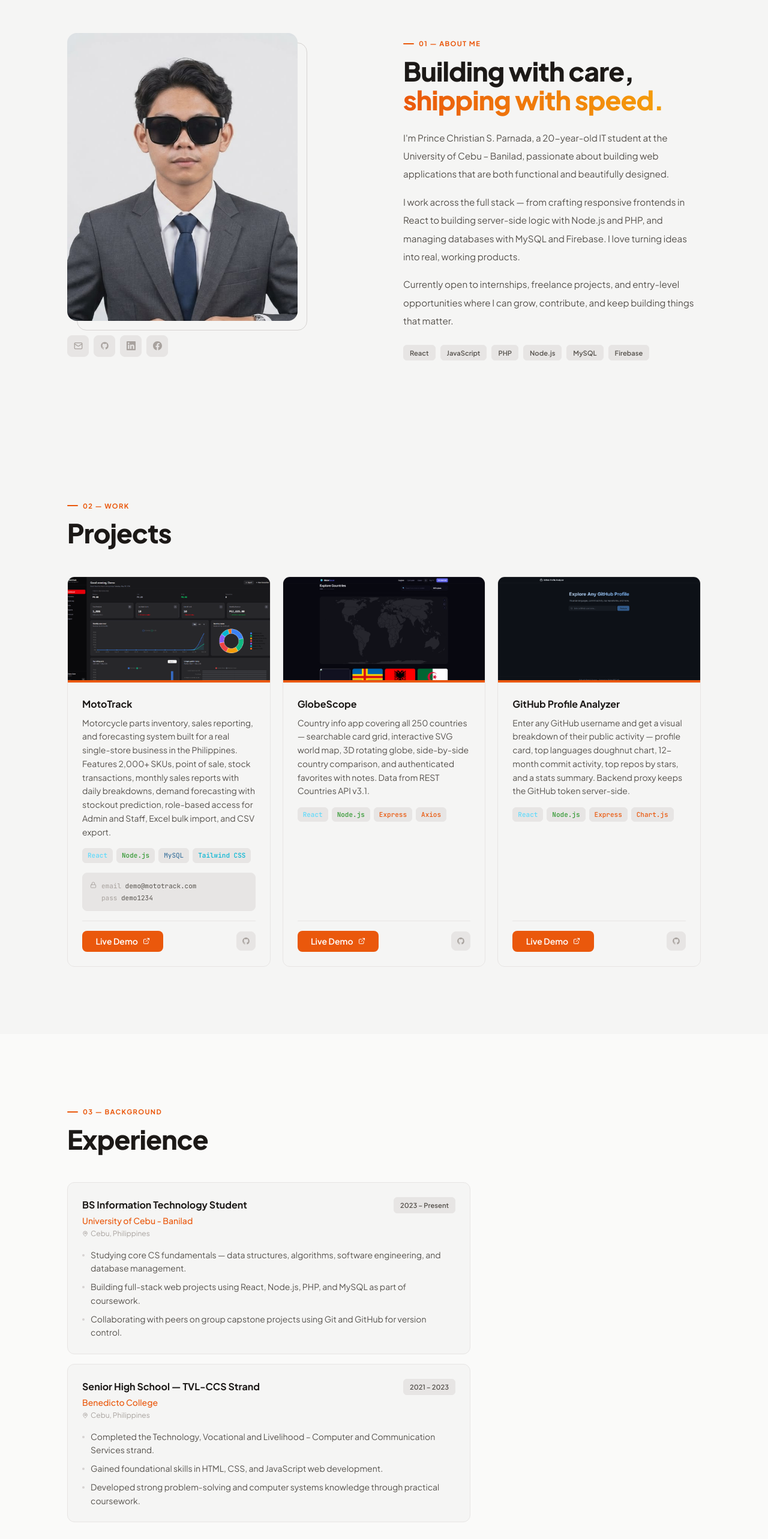
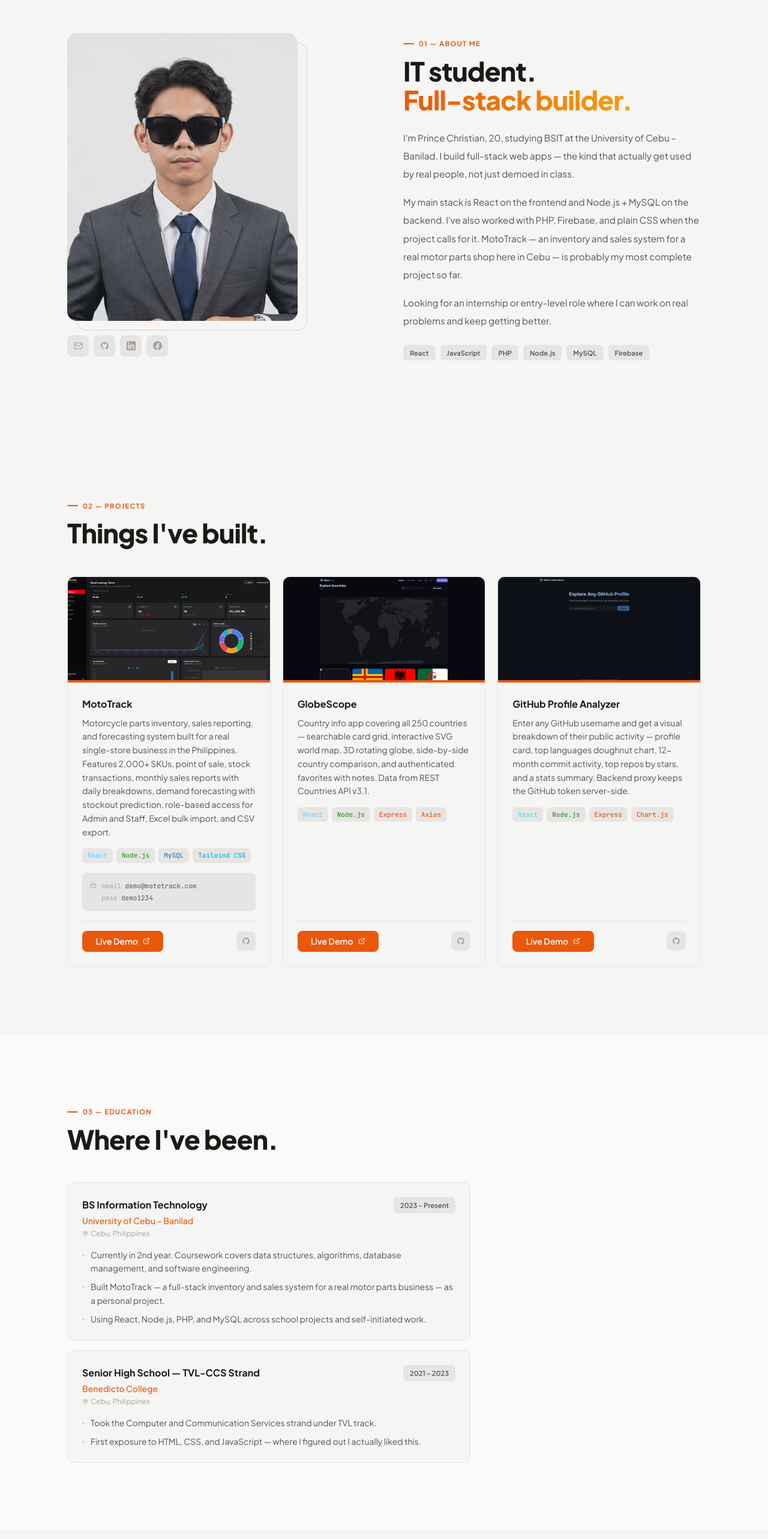
Before and after one commit to Prinss-git/Developer-Web-Profile, a React (Vite) app: page / in a window 1280 px wide. Shown: the part 900-3466 px from the top of the page at 60% size. Built offline with nearby package versions, Linux system fonts and the light colour scheme.

Commit message:
fix: remove AI-sounding copy across all sections

```diff
--- a/src/data/experience.js
+++ b/src/data/experience.js
@@ -1,14 +1,14 @@
 export const experience = [
   {
     id: 1,
-    company: 'University of Cebu - Banilad',
-    role: 'BS Information Technology Student',
+    company: 'University of Cebu – Banilad',
+    role: 'BS Information Technology',
     period: '2023 – Present',
     location: 'Cebu, Philippines',
     bullets: [
-      'Studying core CS fundamentals — data structures, algorithms, software engineering, and database management.',
-      'Building full-stack web projects using React, Node.js, PHP, and MySQL as part of coursework.',
-      'Collaborating with peers on group capstone projects using Git and GitHub for version control.',
+      'Currently in 2nd year. Coursework covers data structures, algorithms, database management, and software engineering.',
+      'Built MotoTrack — a full-stack inventory and sales system for a real motor parts business — as a personal project.',
+      'Using React, Node.js, PHP, and MySQL across school projects and self-initiated work.',
     ],
   },
   {
@@ -18,9 +18,8 @@ export const experience = [
     period: '2021 – 2023',
     location: 'Cebu, Philippines',
     bullets: [
-      'Completed the Technology, Vocational and Livelihood – Computer and Communication Services strand.',
-      'Gained foundational skills in HTML, CSS, and JavaScript web development.',
-      'Developed strong problem-solving and computer systems knowledge through practical coursework.',
+      'Took the Computer and Communication Services strand under TVL track.',
+      'First exposure to HTML, CSS, and JavaScript — where I figured out I actually liked this.',
     ],
   },
 ]
--- a/src/sections/About.jsx
+++ b/src/sections/About.jsx
@@ -61,24 +61,26 @@ export default function About() {
             <div data-r className="reveal">
               <div className="eyebrow">01 — About me</div>
               <h2 className="section-title mt-3">
-                Building with care,<br />
-                <span className="grad-text">shipping with speed.</span>
+                IT student.<br />
+                <span className="grad-text">Full-stack builder.</span>
               </h2>
             </div>
 
             <div data-r className="reveal d1 space-y-4 text-[var(--tx-2)] leading-loose text-[0.95rem]">
               <p>
-                I'm Prince Christian S. Parnada, a 20-year-old IT student at the University of Cebu – Banilad,
-                passionate about building web applications that are both functional and beautifully designed.
+                I'm Prince Christian, 20, studying BSIT at the University of Cebu – Banilad.
+                I build full-stack web apps — the kind that actually get used by real people,
+                not just demoed in class.
               </p>
               <p>
-                I work across the full stack — from crafting responsive frontends in React to building
-                server-side logic with Node.js and PHP, and managing databases with MySQL and Firebase.
-                I love turning ideas into real, working products.
+                My main stack is React on the frontend and Node.js + MySQL on the backend.
+                I've also worked with PHP, Firebase, and plain CSS when the project calls for it.
+                MotoTrack — an inventory and sales system for a real motor parts shop here in Cebu —
+                is probably my most complete project so far.
               </p>
               <p>
-                Currently open to internships, freelance projects, and entry-level opportunities where I
-                can grow, contribute, and keep building things that matter.
+                Looking for an internship or entry-level role where I can work on real problems
+                and keep getting better.
               </p>
             </div>
 
--- a/src/sections/Contact.jsx
+++ b/src/sections/Contact.jsx
@@ -78,10 +78,10 @@ export default function Contact() {
     <section id="contact" className="py-28" ref={ref} aria-label="Contact">
       <div className="wrap">
         <div data-r className="reveal mb-12">
-          <div className="eyebrow">05 — Get in touch</div>
-          <h2 className="section-title mt-3">Contact</h2>
+          <div className="eyebrow">05 — Contact</div>
+          <h2 className="section-title mt-3">Let's talk.</h2>
           <p className="text-[var(--tx-2)] mt-3 max-w-md leading-relaxed">
-            Have a project or opportunity? I'd love to hear from you.
+            Got a project, an internship offer, or just want to say hi — send me a message.
           </p>
         </div>
 
@@ -134,7 +134,7 @@ export default function Contact() {
                     id="message" name="message" rows={5}
                     value={fields.message} onChange={change} onBlur={blur}
                     aria-required="true" aria-invalid={!!(errors.message && touched.message)}
-                    placeholder="Tell me about your project or idea..."
+                    placeholder="What's on your mind?"
                     className={`${ic('message')} resize-none`} />
                   {errors.message && touched.message && (
                     <p role="alert" className="text-red-400 text-xs mt-1.5 flex items-center gap-1">
@@ -162,8 +162,7 @@ export default function Contact() {
           {/* Info */}
           <div data-r className="reveal d2 flex flex-col gap-5">
             <p className="text-[var(--tx-2)] leading-loose text-sm">
-              Whether it's a project, an opportunity, or just a hello — I'm always happy to connect.
-              I aim to respond within one business day.
+              I usually reply within a day. Email works best, but the form is fine too.
             </p>
             <div className="space-y-3">
               {[
--- a/src/sections/Experience.jsx
+++ b/src/sections/Experience.jsx
@@ -24,8 +24,8 @@ export default function Experience() {
     <section id="experience" className="py-28" ref={ref} aria-label="Experience">
       <div className="wrap">
         <div data-r className="reveal mb-12">
-          <div className="eyebrow">03 — Background</div>
-          <h2 className="section-title mt-3">Experience</h2>
+          <div className="eyebrow">03 — Education</div>
+          <h2 className="section-title mt-3">Where I've been.</h2>
         </div>
         <div className="max-w-2xl space-y-4">
           {experience.map((job, i) => (
--- a/src/sections/Projects.jsx
+++ b/src/sections/Projects.jsx
@@ -24,8 +24,8 @@ export default function Projects() {
     <section id="projects" className="py-28 bg-[var(--bg-2)]" ref={ref} aria-label="Projects">
       <div className="wrap">
         <div data-r className="reveal mb-12">
-          <div className="eyebrow">02 — Work</div>
-          <h2 className="section-title mt-3">Projects</h2>
+          <div className="eyebrow">02 — Projects</div>
+          <h2 className="section-title mt-3">Things I've built.</h2>
         </div>
         <div className="grid sm:grid-cols-2 lg:grid-cols-3 gap-5">
           {projects.map((p, i) => (
--- a/src/sections/Skills.jsx
+++ b/src/sections/Skills.jsx
@@ -24,8 +24,8 @@ export default function Skills() {
     <section id="skills" className="py-28 bg-[var(--bg-2)]" ref={ref} aria-label="Skills">
       <div className="wrap">
         <div data-r className="reveal mb-12">
-          <div className="eyebrow">04 — Toolbox</div>
-          <h2 className="section-title mt-3">Skills</h2>
+          <div className="eyebrow">04 — Skills</div>
+          <h2 className="section-title mt-3">What I work with.</h2>
         </div>
         <div className="space-y-10">
           {skills.map((group, gi) => (
```
